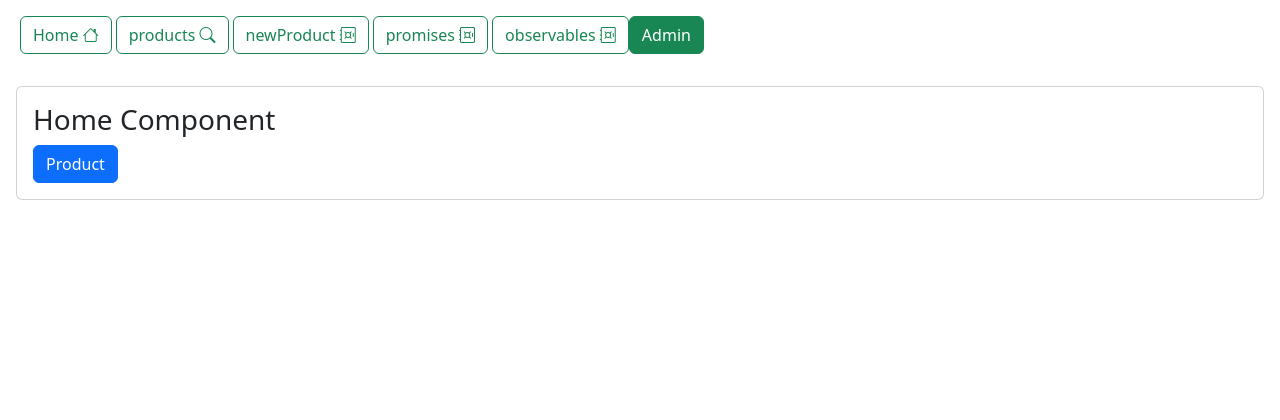
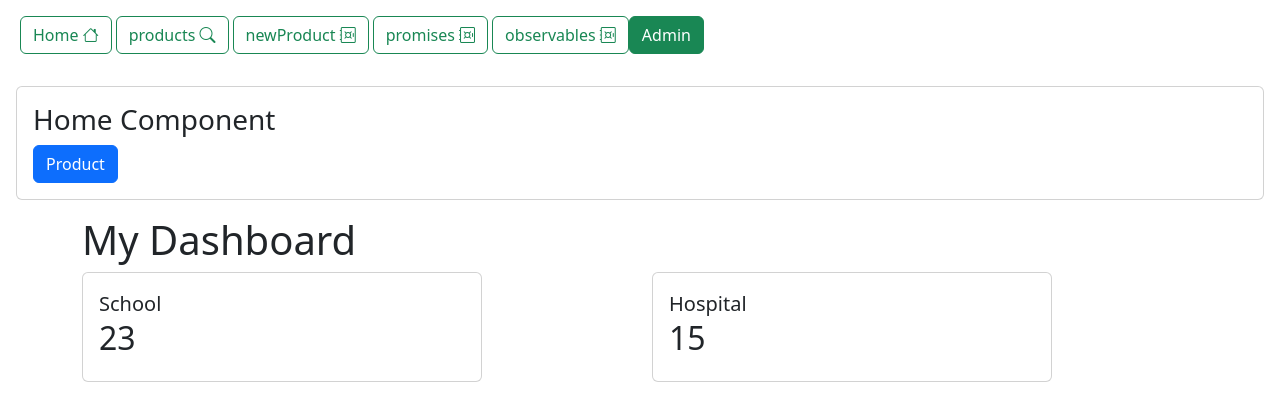
Before and after one commit to mouhamedslaimi/angular-demo-app, an Angular app: page /home in a window 1280 px wide. Shown: the top 420 px of the page. Built offline with nearby package versions, Linux system fonts and the light colour scheme.

Commit message:
observables with forkjoin and without forkjoin

```diff
--- a/src/app/home/home.component.html
+++ b/src/app/home/home.component.html
@@ -13,5 +13,32 @@
   </div>
 </div>
 <router-outlet>
+</router-outlet>
+<div class="container">
+  <h1>My Dashboard</h1>
+  <div class="row">
+    <div class="col-sm-6">
+      <div class="card" style="width: 25rem">
+        <div class="card-body">
+          <div class="lead">School</div>
+          <h2 class="card-title">{{schollCnt}}</h2>
+          <div class="spinner-border" *ngIf="isSpinnerOne" role="status">
+            <span class="visually-hidden" >...</span>
+          </div>
+        </div>
+      </div>
+    </div>
+    <div class="col-sm-6">
+      <div class="card" style="width: 25rem">
+        <div class="card-body">
+          <div class="lead">Hospital</div>
+          <h2 class="card-title">{{hospitalCnt}}</h2>
+          <div class="spinner-border" *ngIf="isSpinnerTwo" role="status">
+            <span class="visually-hidden" >...</span>
+          </div>
+        </div>
+      </div>
 
-</router-outlet>
+    </div>
+  </div>
+</div>
--- a/src/app/home/home.component.ts
+++ b/src/app/home/home.component.ts
@@ -1,10 +1,47 @@
-import { Component } from '@angular/core';
+import { Component, OnInit } from '@angular/core';
+import { DataService } from '../services/data.service';
+import { ThisReceiver } from '@angular/compiler';
 
 @Component({
   selector: 'app-home',
   templateUrl: './home.component.html',
   styleUrls: ['./home.component.css']
 })
-export class HomeComponent {
+export class HomeComponent implements OnInit {
+  schollCnt = 0;
+  hospitalCnt = 0;
+  isSpinnerOne = false;
+  isSpinnerTwo = false;
+
+  constructor(private dataService:DataService ){}
+
+  ngOnInit(): void {
+    this.isSpinnerOne=true;
+    this.isSpinnerTwo=true;
+    this.getData();
+  }
+
+  getData(){
+    //without forkJoin
+  /*   this.dataService.getDataOne()
+      .subscribe((data) =>{
+        this.schollCnt = data ;
+        this.isSpinnerOne = false;
+      });
+      this.dataService.getDataTwo()
+      .subscribe((data) =>{
+        this.hospitalCnt = data ;
+        this.isSpinnerTwo = false;
+      }); */
+      //with forkJoin
+      this.dataService.getAllData().subscribe(res =>{
+        this.schollCnt=res[0];
+        this.hospitalCnt=res[1];
+        this.isSpinnerOne=false;
+        this.isSpinnerTwo=false;
+      })
+
+  }
+
 
 }
--- a/src/app/observables/observables.component.html
+++ b/src/app/observables/observables.component.html
@@ -1,4 +1,7 @@
 <div class="container">
     <div class="title">Observables Demo page</div>
     <button class="btn btn-danger" (click)="getData()">Get Data</button>
+    <ul *ngFor="let item of data">
+        <li>{{item}}</li>
+    </ul>
 </div>
--- a/src/app/observables/observables.component.ts
+++ b/src/app/observables/observables.component.ts
@@ -15,12 +15,12 @@ export class ObservablesComponent implements OnInit {
     this.myObservables = new Observable<number[]>((observer)=>{
       setInterval(()=>{
         this.count++;
-        this.data.push(this.count);
         if(this.count < 5){
+          this.data.push(this.count);
           observer.next(this.data);
         }else{
-         // observer.complete();
-         observer.error("DB connection is time out");
+         observer.complete();
+        // observer.error("DB connection is time out");
         }
       },1000)
     })
--- /dev/null
+++ b/src/app/services/data.service.ts
@@ -0,0 +1,43 @@
+import { Injectable } from '@angular/core';
+import { Observable, forkJoin } from 'rxjs';
+
+@Injectable({
+  providedIn: 'root'
+})
+export class DataService {
+  constructor() { }
+
+  getDataTwo() {
+    return new Observable<number>((observer)=>{
+      setTimeout(()=>{
+        observer.next(23);
+        observer.complete();
+      },5000)
+    })
+  }
+  getDataOne() {
+    return new Observable<number>((observer)=>{
+      setTimeout(()=>{
+        observer.next(15);
+        observer.complete();
+      },1000)
+    })
+  }
+  getAllData(){
+    let observableOne = new Observable<number>((observer)=>{
+      setTimeout(()=>{
+        observer.next(23);
+        observer.complete();
+      },5000)
+    })
+    let observableTwo =  new Observable<number>((observer)=>{
+      setTimeout(()=>{
+        observer.next(15);
+        observer.complete();
+      },1000)
+    })
+    return forkJoin(observableOne,observableTwo);
+
+  }
+
+}
```
Also changed, not shown: 1 other file (tests, documents, lock files or other folders).
